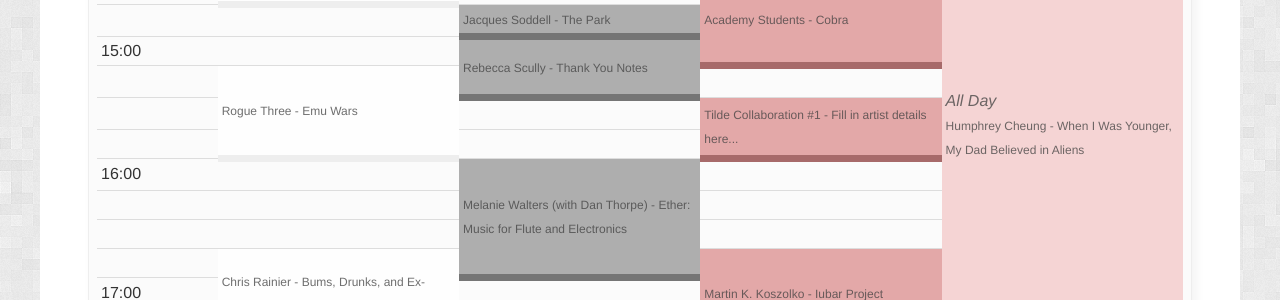
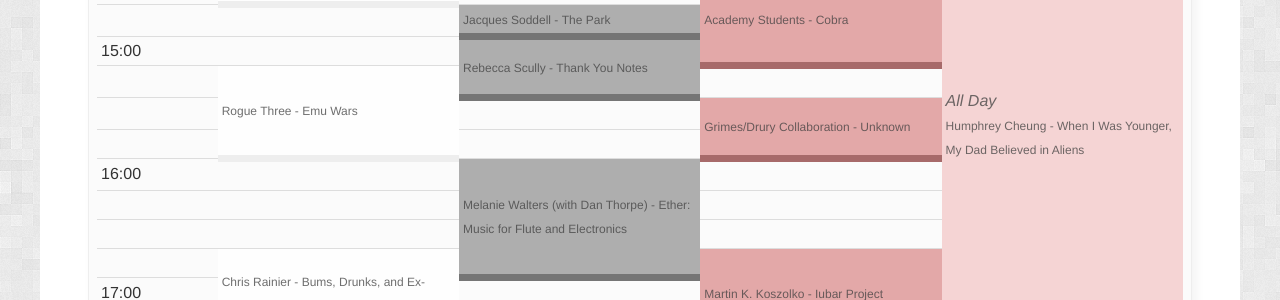
Before and after one commit to unclewalter/tilde-festival-website, a Jekyll site: the page built from pages/grid.md, in a window 1280 px wide. Shown: the part 995-1295 px from the top of the page. Built offline with Jekyll 4.4.1, drawn with Linux system fonts in a browser that asks for light colours.

Commit message:
Update OB_005.md

```diff
--- a/_program/OB_005.md
+++ b/_program/OB_005.md
@@ -1,6 +1,6 @@
 ---
-artist: 'Tilde Collaboration #1'
-title: 'Fill in artist details here...'
+artist: 'Grimes/Drury Collaboration'
+title: 'Unknown'
 promo-image: '/images/artists/Collaborations.jpg'
 start-time: '15:30' #Times should be written in 24 hour time
 end-time: '16:00'
```
